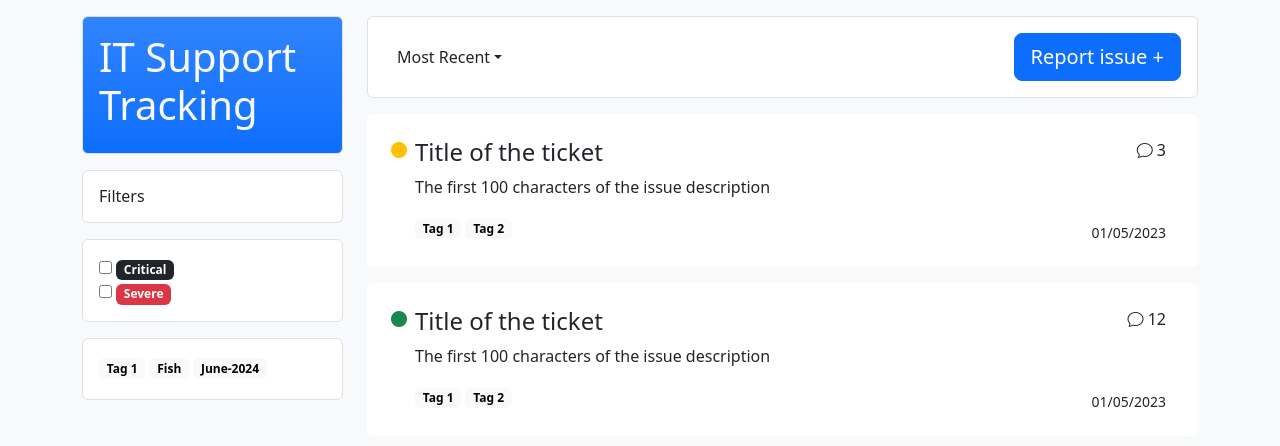
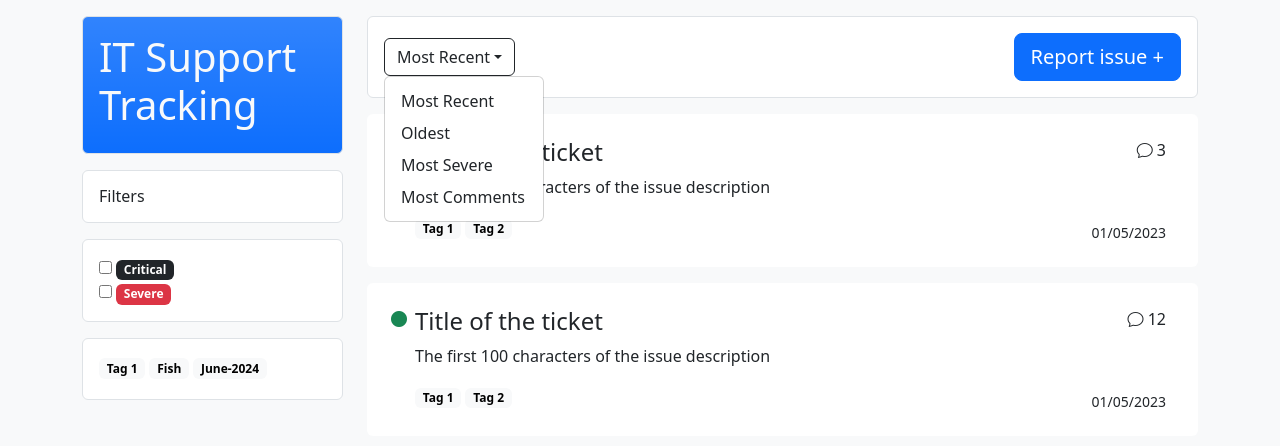
Before and after one commit to iO-Academy/IT-bug-tracking-FE, a React (Vite) app: page / in a window 1280 px wide. Both pictures are taken after a click on the button "Most Recent". Shown: the top 446 px of the page. Built offline with nearby package versions, Linux system fonts and the light colour scheme.

Commit message:
Start on ordering dropdown button

```diff
--- a/src/IssuePopUp/index.jsx
+++ b/src/IssuePopUp/index.jsx
@@ -134,8 +134,8 @@ function IssuePopUp({closeModal, id}) {
                                                 </div>
                                             </div>
                                             <div className={"text-end"}>
-                                                <button className="btn btn-primary me-3" style={{minWidth: '96px'}} role="button" onClick={postNewComment}>Post</button>
-                                                <button className="btn btn-secondary" style={{minWidth: '96px'}} role="button" onClick={toggleNewComment}>Cancel</button>
+                                                <button className="btn btn-primary me-3" style={{minWidth: '96px'}} type="button" onClick={postNewComment}>Post</button>
+                                                <button className="btn btn-secondary" style={{minWidth: '96px'}} type="button" onClick={toggleNewComment}>Cancel</button>
                                             </div>
                                         </form>
                                     </>
@@ -143,7 +143,7 @@ function IssuePopUp({closeModal, id}) {
                                 {
                                     !newCommentToggle &&
                                     <div className={"text-end"}>
-                                        <button className="btn btn-primary" style={{minWidth: '96px'}} role="button" onClick={toggleNewComment}>Add Comment</button>
+                                        <button className="btn btn-primary" style={{minWidth: '96px'}} type="button" onClick={toggleNewComment}>Add Comment</button>
                                     </div>
                                 }
                             </Collapse>
@@ -151,7 +151,7 @@ function IssuePopUp({closeModal, id}) {
                     </div>
                 </div>
                 <div className="modal-footer">
-                    <button role="button" className="btn btn-success" onClick={markComplete}>Mark as complete</button>
+                    <button type="button" className="btn btn-success" onClick={markComplete}>Mark as complete</button>
                 </div>
             </>
         )
--- a/src/IssuesList/index.jsx
+++ b/src/IssuesList/index.jsx
@@ -9,6 +9,7 @@ function IssuesList({makeToast}) {
     const [selectedIssue, setSelectedIssue] = useState(null)
     const [showIssueModal, setShowIssueModal] = useState(false)
     const [showCreateModal, setShowCreateModal] = useState(false)
+    const [showOrderDropdown, setShowOrderDropdown] = useState(false)
 
     const getIssues = async () => {
         const response = await fetch('issues.json')
@@ -40,15 +41,17 @@ function IssuesList({makeToast}) {
         setShowCreateModal(false)
     }
 
+    const toggleOrderDropdown = () => setShowOrderDropdown(!showOrderDropdown)
+
     return (
         <>
             <main className="col-9">
                 <div className="border rounded bg-white p-3 mb-3 d-flex justify-content-between align-items-center">
                     <div className="dropdown">
-                        <button className="btn btn-white dropdown-toggle" type="button" data-bs-toggle="dropdown" aria-expanded="false">
+                        <button className={"btn btn-white dropdown-toggle" + (showOrderDropdown ? " show" : "")} type="button" data-bs-toggle="dropdown" aria-expanded={showOrderDropdown} onClick={toggleOrderDropdown}>
                             Most Recent
                         </button>
-                        <ul className="dropdown-menu">
+                        <ul className={"dropdown-menu" + (showOrderDropdown ? " show" : "")}>
                             <li><a className="dropdown-item" href="#">Most Recent</a></li>
                             <li><a className="dropdown-item" href="#">Oldest</a></li>
                             <li><a className="dropdown-item" href="#">Most Severe</a></li>
@@ -56,7 +59,7 @@ function IssuesList({makeToast}) {
                         </ul>
                     </div>
                     <button className="float-end btn btn-primary btn-lg" data-bs-toggle="modal" data-bs-target="#exampleModal"
-                        onClick={openCreateModal}>
+                        onClick={openCreateModal} type="button">
                         Report issue +
                     </button>
                     {
```
